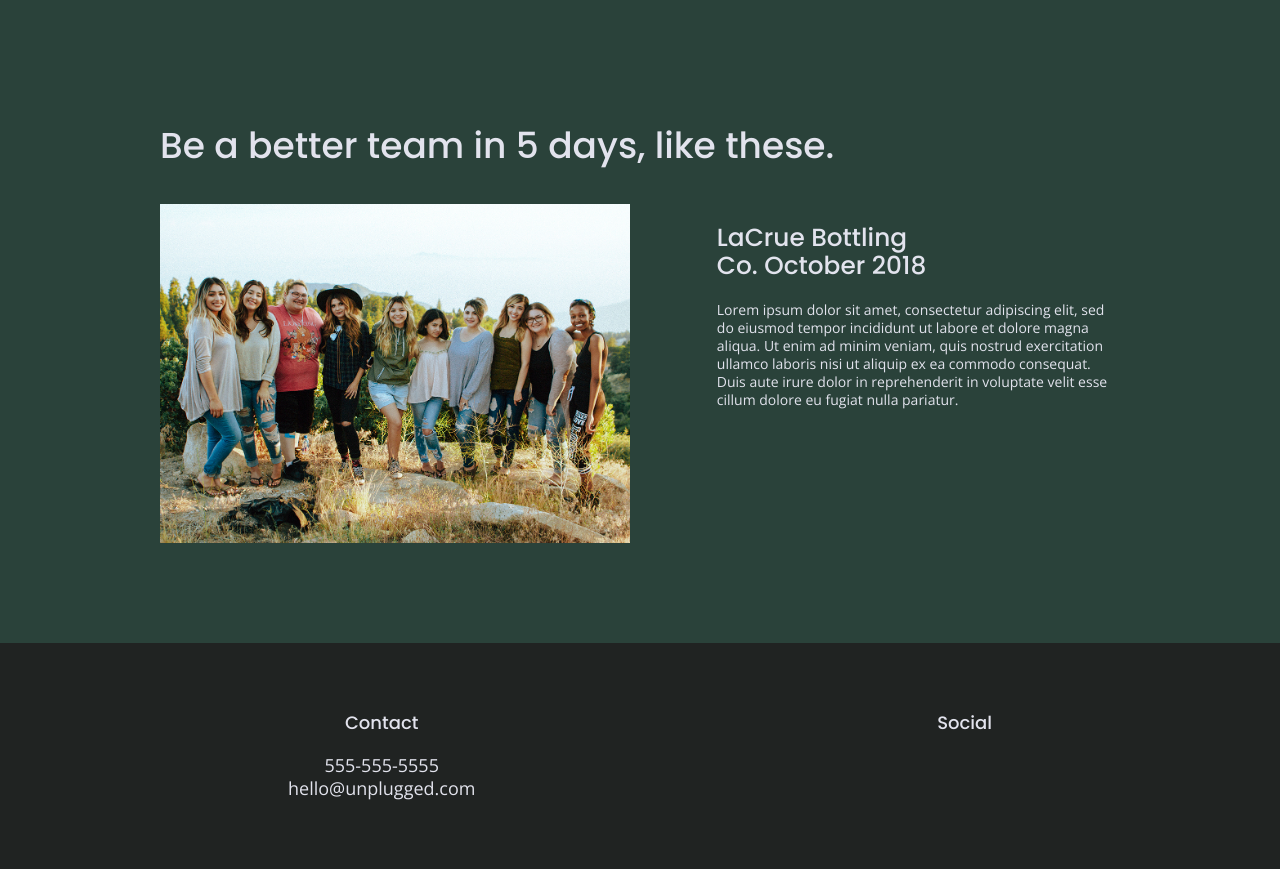
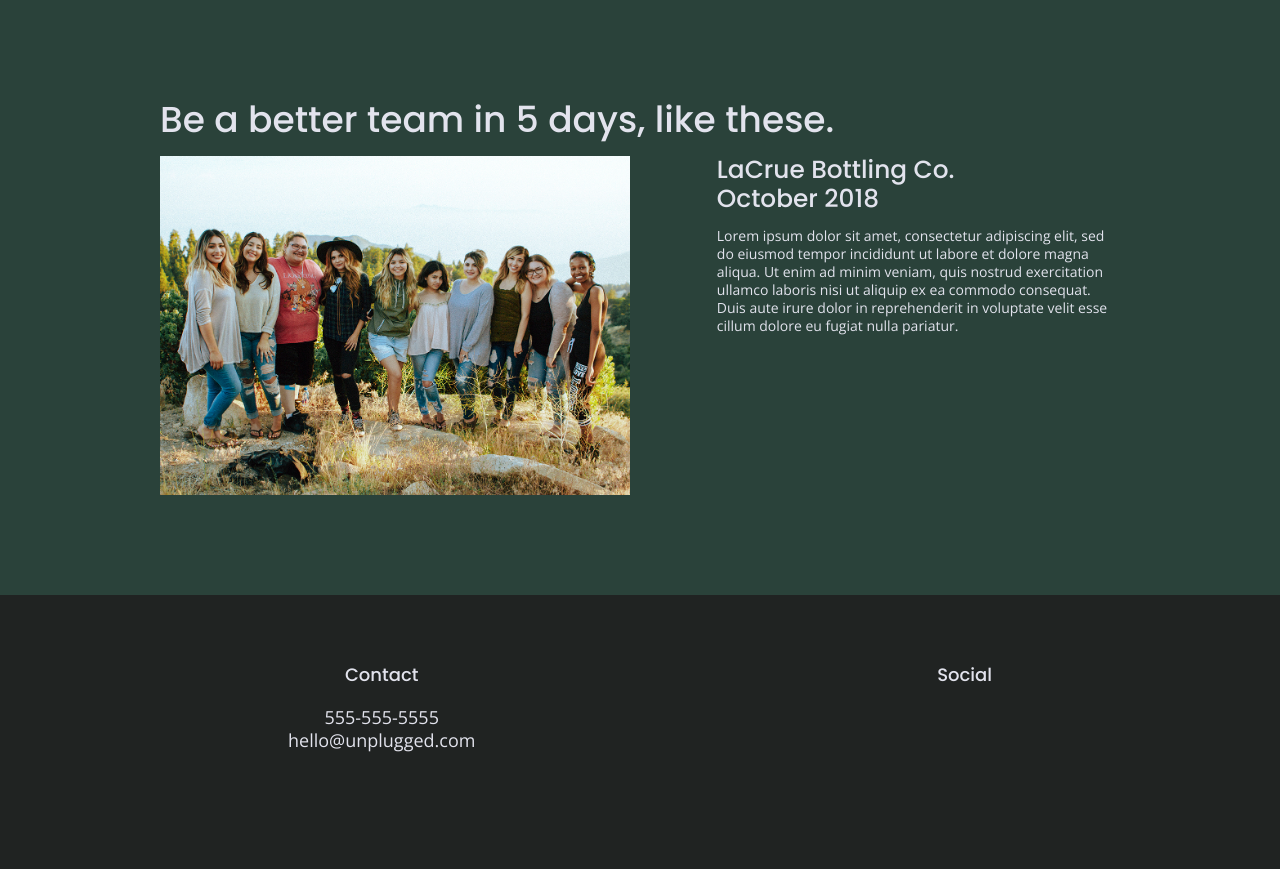
Before and after one commit to mkennedy5280/unplugged-2, a website built with Parcel: page index.html in a window 1280 px wide. Shown: the part 1683-2552 px from the top of the page. Built offline with nearby package versions, Linux system fonts and the light colour scheme.

```diff
--- a/css/main.css
+++ b/css/main.css
@@ -590,10 +590,14 @@
 
   .reviews h2 {
     font-size: 2.25em;
+    margin: 0 0 15px 0;
+    line-height: 1.2;
   }
 
   .reviews h3 {
     font-size: 1.55em;
+    width: 75%;
+    margin: 0;
   }
 
   .reviews p {
@@ -639,6 +643,7 @@
 
 /* Desktop styles */
 @media only screen and (min-width: 1200px) {
+
   .content-wrapper {
     max-width: 960px;
   }
@@ -646,7 +651,7 @@
   /* Hero */
   .hero-area h1 {
     width: 60%;
-}
+  }
 
   /* Aside */
   aside .content-wrapper {
@@ -672,6 +677,7 @@
   .reviews article div {
     width: 42%;
   }
+
 }
 
 @media print,
```
